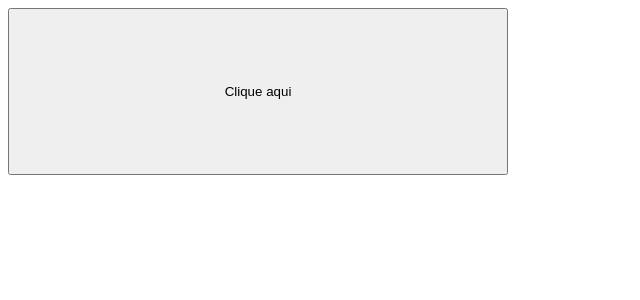
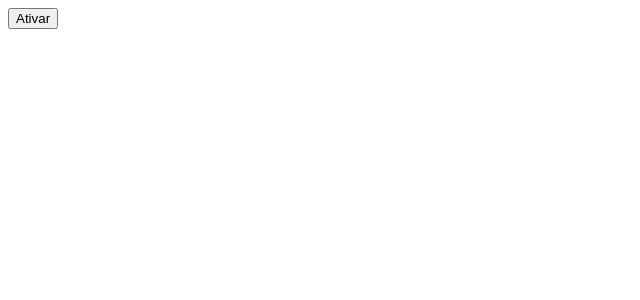
Before and after one commit to anthony-ricardox/react, a React (Vite) app in the folder react/: page / in a window 1280 px wide. Shown: the top 300 px of the page, without its empty margins (0-640 px from the left). Built offline with nearby package versions, Linux system fonts and the light colour scheme.

Commit message:
lazy e suspense

```diff
--- /dev/null
+++ b/react/ex30-lazy-suspense/App.jsx
@@ -0,0 +1,19 @@
+import React from "react";
+//import Contato from './Contato'
+const Contato = React.lazy(() => import("./Contato"));
+
+const App = () => {
+  const [ativo, setAtivo] = React.useState();
+  return (
+    <div>
+      {ativo && (
+        <React.Suspense fallback={<div> Carregando...</div>}>
+          <Contato />
+        </React.Suspense>
+      )}
+      <button onClick={() => setAtivo(true)}>Ativar</button>
+    </div>
+  );
+};
+
+export default App;
--- /dev/null
+++ b/react/ex30-lazy-suspense/Contato.jsx
@@ -0,0 +1,13 @@
+import React from 'react'
+import $ from 'jquery'
+
+const Contato = () => {
+    console.log($)
+  return (
+    <div>
+      <h1>Contato</h1>
+    </div>
+  )
+}
+
+export default Contato
--- a/react/package.json
+++ b/react/package.json
@@ -11,6 +11,7 @@
   },
   "dependencies": {
     "bootstrap": "^5.3.8",
+    "jquery": "^4.0.0",
     "prop-types": "^15.8.1",
     "react": "^19.2.4",
     "react-bootstrap": "^2.10.10",
--- a/react/src/main.jsx
+++ b/react/src/main.jsx
@@ -1,5 +1,5 @@
 import { StrictMode } from 'react'
 import { createRoot } from 'react-dom/client'
-import App from '../ex29-prop-types/App'
+import App from '../ex30-lazy-suspense/App'
 
 createRoot(document.getElementById('root')).render(<App />)
```
Also changed, not shown: 1 other file (tests, documents, lock files or other folders).
